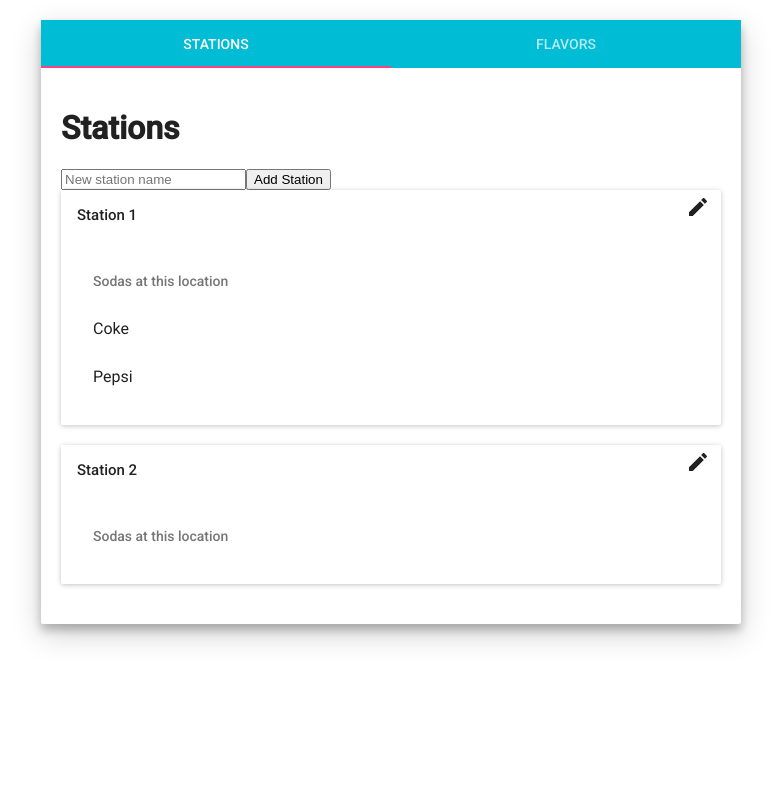
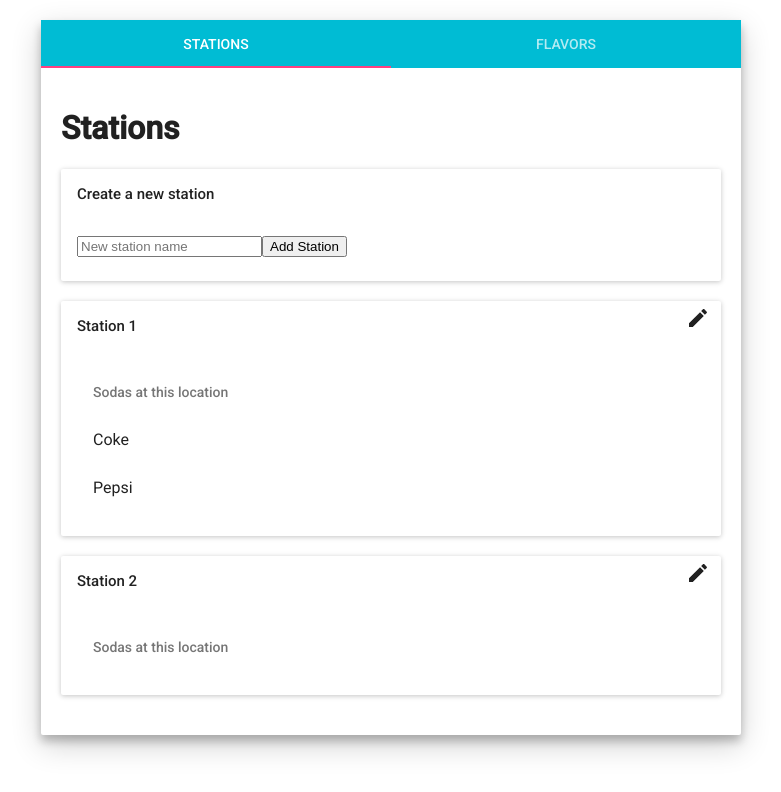
Before and after one commit to mpedersen15/soda-rack, a React (Create React App) app: page / in a window 1280 px wide. Shown: the top 792 px of the page, without its empty margins (249-1030 px from the left). Built offline with nearby package versions, Linux system fonts and the light colour scheme.

Commit message:
put add station form in a Card

```diff
--- a/src/components/StationList/StationList.js
+++ b/src/components/StationList/StationList.js
@@ -1,12 +1,17 @@
 import React, { Component } from 'react';
 import { connect } from 'react-redux';
 import Paper from 'material-ui/Paper';
-
+import { Card, CardHeader, CardText } from 'material-ui/Card';
 import Station from '../Station/Station';
 import { addStation } from '../../actions';
 
 const style = {
-    padding: 20
+    container: {
+        padding: 20
+    },
+    card: {
+        marginBottom: 20
+    }
 }
 
 class StationList extends Component {
@@ -21,7 +26,8 @@ class StationList extends Component {
         if (newStation.length > 0) {
             dispatch(addStation({
                 id: this.props.stations.length + 1,
-                name: newStation
+                name: newStation,
+                flavors: []
             }));
         }
     }
@@ -32,15 +38,18 @@ class StationList extends Component {
         };
 
         return (
-            <div style={style} zDepth={3}>
+            <div style={style.container} zDepth={3}>
                 <h1>Stations</h1>
+                <Card style={style.card}>
+                    <CardHeader title="Create a new station"/>
+                    <CardText>
+                    <form onSubmit={this.handleSubmit.bind(this)}>
+                        <input ref="newStation" type="text" placeholder="New station name"/>
+                        <button>Add Station</button>
+                    </form>
+                    </CardText>
+                </Card>
 
-
-
-                <form onSubmit={this.handleSubmit.bind(this)}>
-                    <input ref="newStation" type="text" placeholder="New station name"/>
-                    <button>Add Station</button>
-                </form>
                 {renderStations()}
             </div>
         );
```
